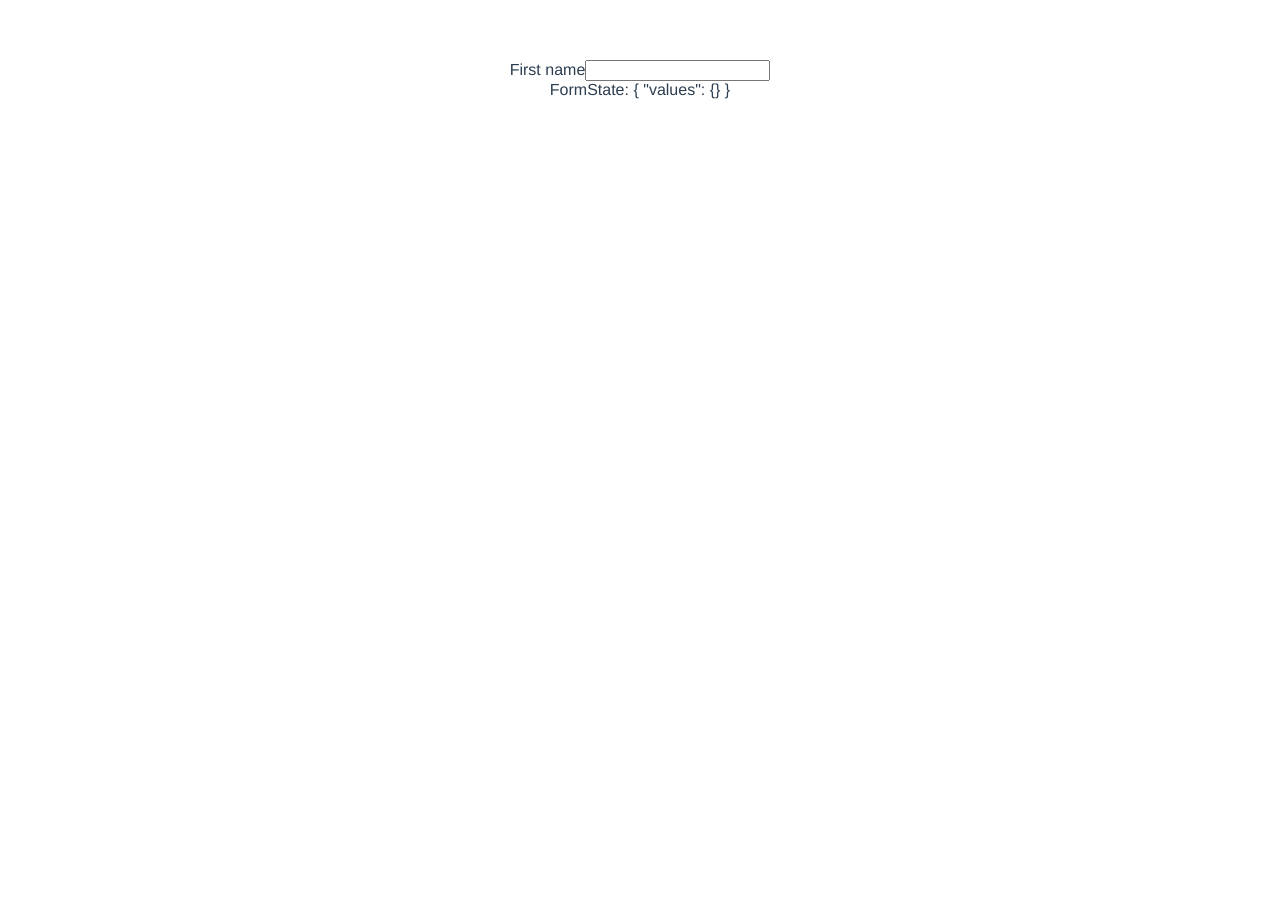
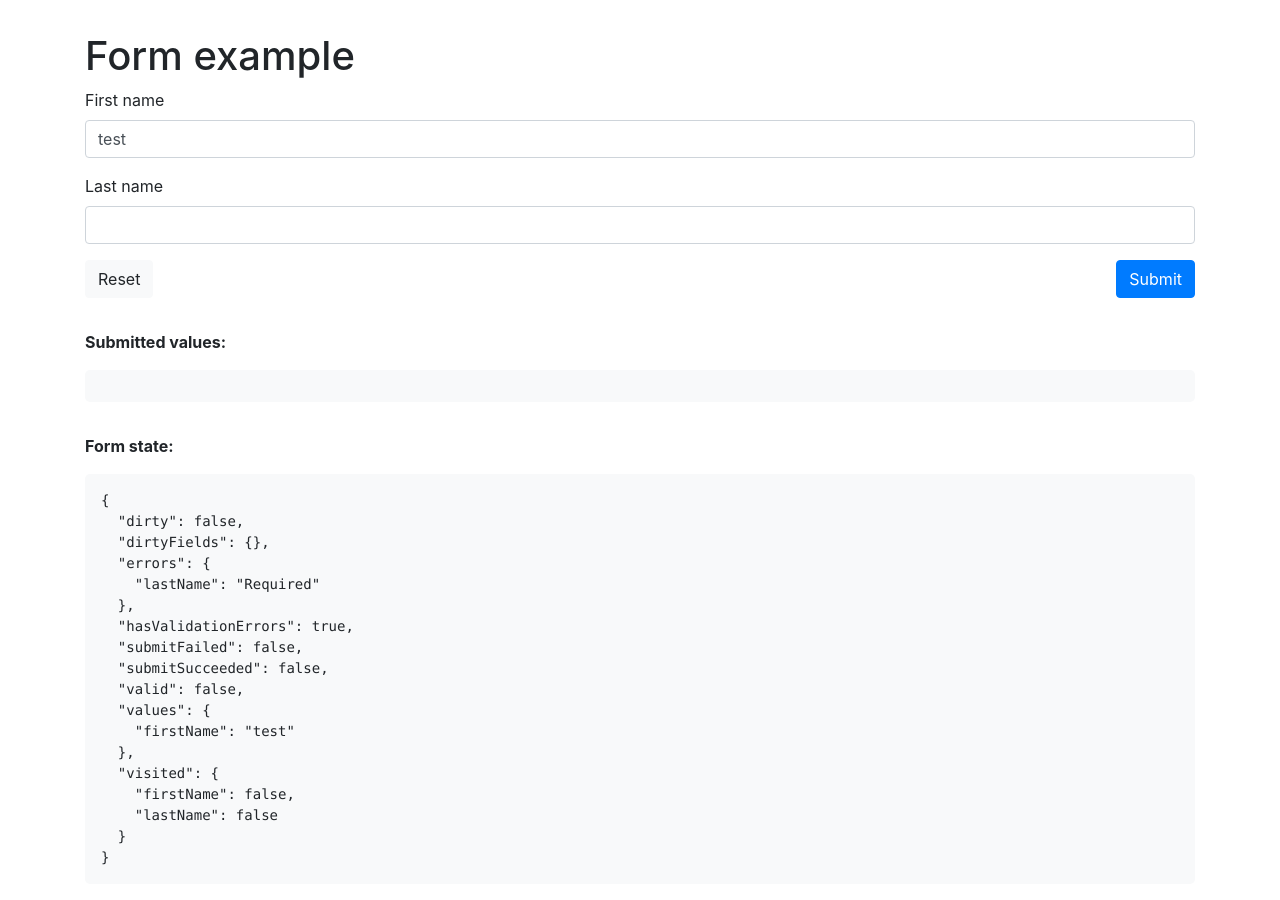
Before and after one commit to katre159/final-vuerm, a Vue app: page / in a window 1280 px wide. Before the commit the page ends 800 px from the top, so only its background shows below. Built offline with nearby package versions, Linux system fonts and the light colour scheme.

Commit message:
Set up validation and add an example with Bootstrap

```diff
--- a/public/index.html
+++ b/public/index.html
@@ -5,6 +5,7 @@
     <meta http-equiv="X-UA-Compatible" content="IE=edge">
     <meta name="viewport" content="width=device-width,initial-scale=1.0">
     <link rel="icon" href="<%= BASE_URL %>favicon.ico">
+    <link rel="stylesheet" href="https://stackpath.bootstrapcdn.com/bootstrap/4.1.3/css/bootstrap.min.css" integrity="sha384-MCw98/SFnGE8fJT3GXwEOngsV7Zt27NXFoaoApmYm81iuXoPkFOJwJ8ERdknLPMO" crossorigin="anonymous">
     <title>final-vuerm</title>
   </head>
   <body>
--- a/src/App.vue
+++ b/src/App.vue
@@ -1,33 +1,16 @@
 <template>
   <div id="app">
-    <Form :onSubmit="() => console.log('submit')">
-      <div>
-        <Field label="First name" name="firstName" />
-      </div>
-    </Form>
+    <BootstrapForm />
   </div>
 </template>
 
 <script>
-import Form from './components/Form';
-import Field from './components/Field';
+import BootstrapForm from './examples/BootstrapForm';
 
 export default {
   name: 'app',
   components: {
-    Form,
-    Field
-  }
+    BootstrapForm
+  },
 }
 </script>
-
-<style>
-#app {
-  font-family: 'Avenir', Helvetica, Arial, sans-serif;
-  -webkit-font-smoothing: antialiased;
-  -moz-osx-font-smoothing: grayscale;
-  text-align: center;
-  color: #2c3e50;
-  margin-top: 60px;
-}
-</style>
--- a/src/components/Field.vue
+++ b/src/components/Field.vue
@@ -1,16 +1,34 @@
 <template>
-  <div>
-    <label>{{ label }}</label>
-    <input name="name" @input="event => fieldState.change(event.target.value)">
-  </div>
+  <input
+    :name="name"
+    :type="type"
+    :value="fieldState.value"
+    @blur="fieldState.blur"
+    @focus="fieldState.focus"
+    @input="event => fieldState.change(event.target.value || event.target.checked)"
+  >
 </template>
 
 <script>
+import { findForm } from '../utils/form';
+
 export default {
   name: 'Field',
   props: {
-      label: String,
-      name: String
+    name: {
+      type: String,
+      required: true
+    },
+    subscriptions: {
+      type: Object,
+      default: () => ({
+        value: true
+      })
+    },
+    type: {
+      type: String,
+      default: 'text'
+    },
   },
   data() {
     return {
@@ -19,15 +37,17 @@
     };
   },
   created() {
-      this.unregisterField = this.$parent.form.registerField(
+    this.unregisterField = findForm(this).registerField(
       this.name,
       fieldState => {
         this.fieldState = fieldState;
+        this.$emit('update', fieldState);
       },
-        {
-          value: true
-        }
+      this.subscriptions
     );
   },
+  destroyed() {
+    this.unregisterField();
+  }
 }
 </script>
--- a/src/components/Form.vue
+++ b/src/components/Form.vue
@@ -1,11 +1,7 @@
 <template>
-  <div>
   <form>
     <slot />
   </form>
-
-    <div>FormState: {{ formState }}</div>
-  </div>
 </template>
 
 <script>
@@ -14,28 +10,47 @@
 export default {
   name: 'Form',
   props: {
-      onSubmit: Function
+    initialValues: {
+      type: Object,
+      default: () => {},
+    },
+    onSubmit: {
+      type: Function,
+      required: true
+    },
+    subscriptions: {
+      type: Object,
+      default: () => ({
+        values: true
+      })
+    },
+    validate: {
+      type: Function,
+      default: () => {}
+    }
   },
   data() {
     return {
       form: null,
-        unsubscribe: null,
-        formState: null
+      unsubscribe: null
     };
   },
   created() {
     this.form = createForm({
+      initialValues: this.initialValues,
       onSubmit: this.onSubmit,
+      validate: this.validate,
     });
 
     this.unsubscribe = this.form.subscribe(
       formState => {
-          this.formState = formState;
+        this.$emit('update', formState);
       },
-        {
-          values: true
-        }
+      this.subscriptions
     );
-    }
+  },
+  destroyed() {
+    this.unsubscribe();
+  },
 }
 </script>
--- /dev/null
+++ b/src/components/ResetButton.vue
@@ -0,0 +1,18 @@
+<template>
+  <button @click.prevent="reset">
+    <slot />
+  </button>
+</template>
+
+<script>
+import { findForm } from '../utils/form';
+
+export default {
+  name: 'ResetButton',
+  methods: {
+    reset() {
+      findForm(this).reset();
+    }
+  }
+}
+</script>
--- /dev/null
+++ b/src/components/SubmitButton.vue
@@ -0,0 +1,18 @@
+<template>
+  <button type="submit" @click.prevent="submit">
+    <slot />
+  </button>
+</template>
+
+<script>
+import { findForm } from '../utils/form';
+
+export default {
+  name: 'SubmitButton',
+  methods: {
+    submit() {
+      findForm(this).submit();
+    }
+  }
+}
+</script>
--- /dev/null
+++ b/src/examples/BootstrapField.vue
@@ -0,0 +1,54 @@
+<template>
+  <div class="form-group">
+    <label :for="id">{{ label }}</label>
+    <Field
+      :class="`form-control ${fieldState.touched && fieldState.error ? 'is-invalid' : ''}`"
+      :id="id"
+      :name="name"
+      required
+      :subscriptions="subscriptions"
+      @update="handleFieldUpdate"
+    />
+    <div v-if="fieldState.touched && fieldState.error" class="invalid-feedback">{{ fieldState.error }}</div>
+  </div>
+</template>
+
+<script>
+import Field from '../components/Field';
+
+export default {
+  name: 'BootstrapField',
+  components: {
+    Field
+  },
+  props: {
+    id: {
+      type: String,
+      required: true
+    },
+    label: {
+      type: String,
+      required: true
+    },
+    name: {
+      type: String,
+      required: true
+    }
+  },
+  data() {
+    return {
+      fieldState: {},
+      subscriptions: {
+        error: true,
+        touched: true,
+        value: true
+      }
+    };
+  },
+  methods: {
+    handleFieldUpdate(fieldState) {
+      this.fieldState = fieldState;
+    }
+  }
+}
+</script>
--- /dev/null
+++ b/src/examples/BootstrapForm.vue
@@ -0,0 +1,103 @@
+<template>
+  <div class="container">
+    <h1>Form example</h1>
+
+    <Form
+      :onSubmit="handleSubmit"
+      :initial-values="initialValues"
+      :subscriptions="subscriptions"
+      :validate="validate"
+      @update="handleFormUpdate"
+    >
+      <BootstrapField id="firstName" label="First name" name="firstName" />
+      <BootstrapField id="lastName" label="Last name" name="lastName" />
+
+      <ResetButton class="btn btn-light">Reset</ResetButton>
+      <SubmitButton class="btn btn-primary" style="float: right">Submit</SubmitButton>
+    </Form>
+
+    <p>Submitted values:</p>
+    <pre>{{ submittedValues }}</pre>
+
+    <p>Form state:</p>
+    <pre>{{ formState }}</pre>
+  </div>
+</template>
+
+<script>
+import BootstrapField from './BootstrapField';
+import Form from '../components/Form';
+import Field from '../components/Field';
+import ResetButton from '../components/ResetButton';
+import SubmitButton from '../components/SubmitButton';
+
+export default {
+  name: 'BootstrapExample',
+  components: {
+    BootstrapField,
+    Form,
+    Field,
+    ResetButton,
+    SubmitButton
+  },
+  data() {
+    return {
+      formState: {},
+      initialValues: {
+        firstName: 'test'
+      },
+      submittedValues: null,
+      subscriptions: {
+        active: true,
+        dirty: true,
+        dirtyFields: true,
+        errors: true,
+        hasValidationErrors: true,
+        submitFailed: true,
+        submitSucceeded: true,
+        valid: true,
+        values: true,
+        visited: true
+      }
+    };
+  },
+  methods: {
+    handleSubmit(submittedValues) {
+      this.submittedValues = submittedValues;
+    },
+    handleFormUpdate(formState) {
+      this.formState = formState;
+    },
+    validate(values) {
+      const errors = {};
+
+      if (!values.firstName) {
+        errors.firstName = "Required";
+      }
+
+      if (!values.lastName) {
+        errors.lastName = "Required";
+      }
+
+      return errors;
+    }
+  }
+}
+</script>
+
+<style scoped>
+p {
+  font-weight: bold;
+  margin-top: 2rem;
+}
+
+pre {
+  background-color: #f8f9fa;
+  border-radius: 5px;
+  padding: 1rem;
+}
+
+.container {
+  margin-top: 2rem;
+}
+</style>
--- /dev/null
+++ b/src/utils/form.js
@@ -0,0 +1,13 @@
+export function findForm(child) {
+  let currentElement = child.$parent;
+
+  while (currentElement) {
+    if (currentElement.form) {
+      return currentElement.form;
+    }
+
+    currentElement = currentElement.$parent;
+  }
+
+  return {};
+}
```
Also changed, not shown: src/components/HelloWorld.vue (deleted, +0 -58 lines), src/assets/logo.png (deleted). Lines whose indentation alone changed are shown as unchanged.
